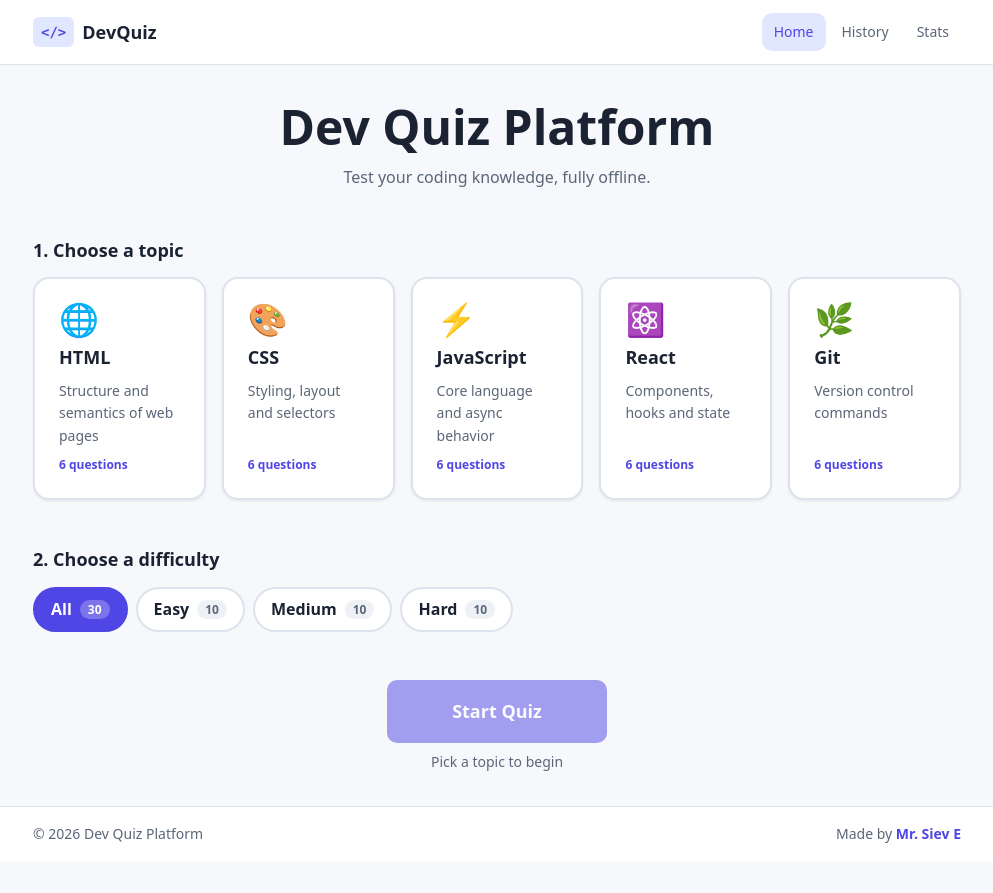
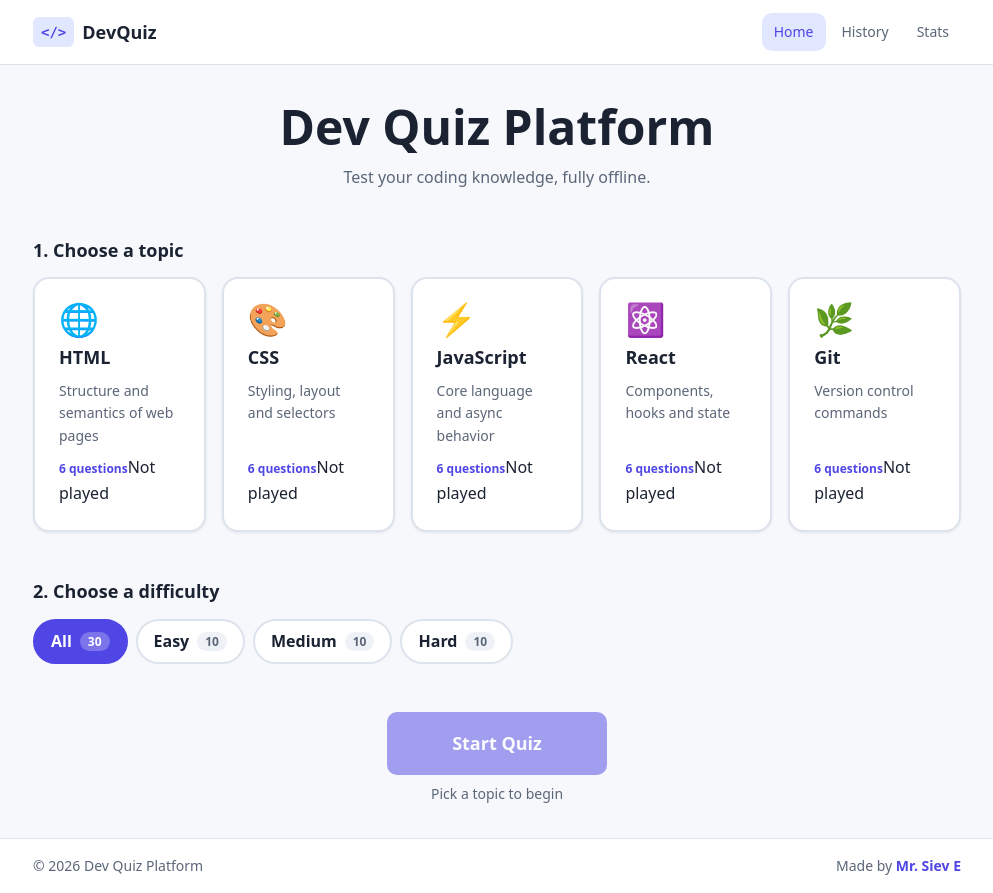
Before and after one commit to sieve-dev-sudo/dev-quiz-platform, a React (Vite) app: page / in a window 1280 px wide. Shown: the whole page, without its empty margins (143-1136 px from the left). Before the commit the page ends 861 px from the top, so only its background shows below. Built offline with nearby package versions, Linux system fonts and the light colour scheme.

Commit message:
feat: show best score on CategoryCard

```diff
--- a/src/components/CategoryCard.jsx
+++ b/src/components/CategoryCard.jsx
@@ -1,6 +1,6 @@
 import './CategoryCard.css'
 
-function CategoryCard({ category, count, isSelected, onSelect }) {
+function CategoryCard({ category, count, bestScore, isSelected, onSelect }) {
   return (
     <button
       type="button"
@@ -13,7 +13,17 @@ function CategoryCard({ category, count, isSelected, onSelect }) {
       </span>
       <span className="category-card-name">{category.name}</span>
       <span className="category-card-desc">{category.description}</span>
-      <span className="category-card-count">{count} questions</span>
+
+      <span className="category-card-footer">
+        <span className="category-card-count">{count} questions</span>
+        {bestScore ? (
+          <span className="category-card-best" title="Best score">
+            🏆 {bestScore.percent}%
+          </span>
+        ) : (
+          <span className="category-card-best empty">Not played</span>
+        )}
+      </span>
     </button>
   )
 }
```
